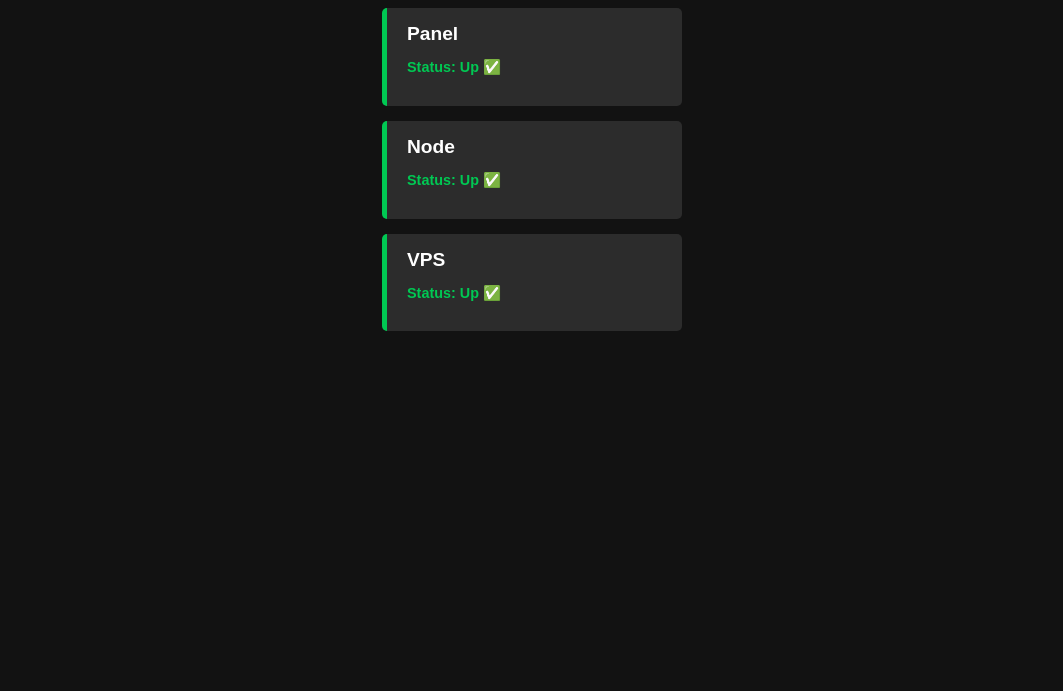
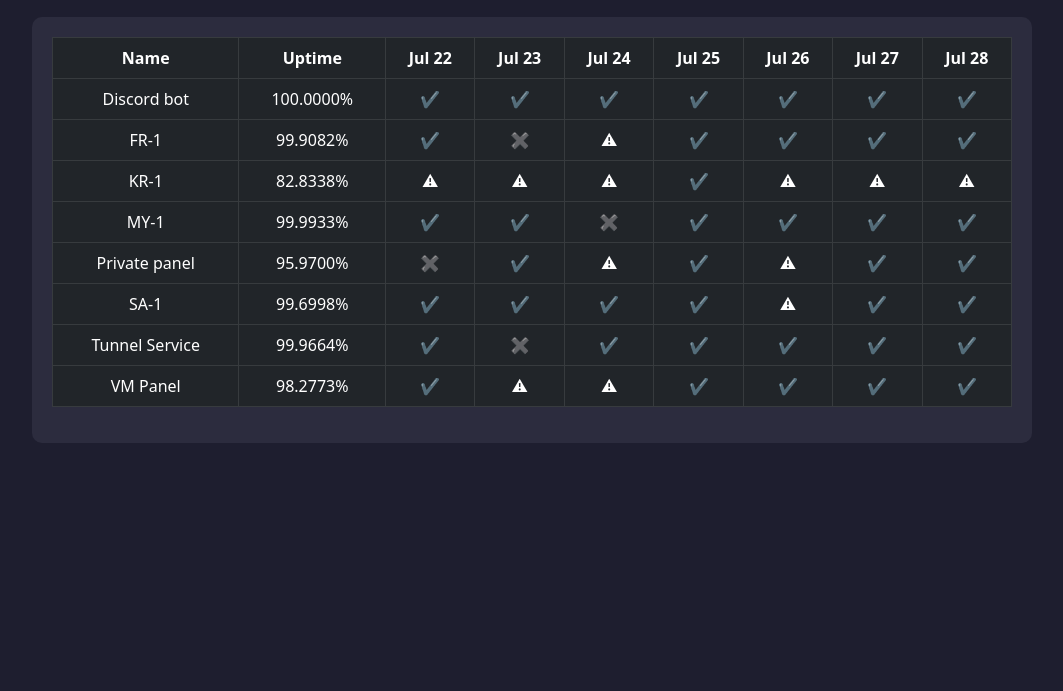
Before and after one commit to mrsdbd1/Aiai, a plain HTML site: page index.html in a window 1280 px wide. Shown: the part 109-800 px from the top of the page, without its empty margins (108-1171 px from the left). Drawn offline with nearby package versions, Linux system fonts and the light colour scheme.

Commit message:
Update index.html

```diff
--- a/index.html
+++ b/index.html
@@ -2,80 +2,145 @@
 <html lang="en">
 <head>
   <meta charset="UTF-8">
-  <title>LP NODES Status Page</title>
+  <title>LP Nodes Status</title>
+  <link rel="stylesheet" href="https://cdn.jsdelivr.net/npm/bootstrap@5.3.0/dist/css/bootstrap.min.css">
   <style>
     body {
-      font-family: Arial, sans-serif;
-      background-color: #121212;
-      color: #ffffff;
-      margin: 0;
-      padding: 0;
-      display: flex;
-      flex-direction: column;
-      align-items: center;
-      justify-content: flex-start;
-      height: 100vh;
+      background-color: #1e1e2f;
+      color: #fff;
     }
-
-    header {
+    .panel {
+      background-color: #2c2c3e;
+      padding: 20px;
+      border-radius: 10px;
+      margin: 20px auto;
+      max-width: 1000px;
+    }
+    table {
       width: 100%;
-      background-color: #1e1e1e;
-      padding: 20px 0;
-      text-align: center;
-      box-shadow: 0 2px 4px rgba(0, 0, 0, 0.4);
+      color: #fff;
     }
-
-    header h1 {
-      margin: 0;
-      font-size: 2rem;
-      color: #00ffcc;
-    }
-
-    .status-container {
-      margin-top: 40px;
-      width: 300px;
-    }
-
-    .status-item {
-      background-color: #2c2c2c;
-      border-left: 5px solid #00c853;
-      padding: 15px 20px;
-      margin-bottom: 15px;
-      border-radius: 5px;
-    }
-
-    .status-item h2 {
-      margin: 0;
+    .status-icon {
       font-size: 1.2rem;
     }
-
-    .status-up {
-      color: #00c853;
-      font-weight: bold;
-      font-size: 0.9rem;
-    }
+    .green { color: #4caf50; }
+    .red { color: #f44336; }
+    .yellow { color: #ffeb3b; }
   </style>
 </head>
 <body>
 
-  <header>
-    <h1>LP NODES - Status Page</h1>
-  </header>
+  <div class="panel text-center">
+    <h2>LP Nodes</h2>
+  </div>
 
-  <div class="status-container">
-    <div class="status-item">
-      <h2>Panel</h2>
-      <p class="status-up">Status: Up ✅</p>
-    </div>
-    <div class="status-item">
-      <h2>Node</h2>
-      <p class="status-up">Status: Up ✅</p>
-    </div>
-    <div class="status-item">
-      <h2>VPS</h2>
-      <p class="status-up">Status: Up ✅</p>
-    </div>
+  <div class="panel">
+    <table class="table table-dark table-bordered text-center align-middle">
+      <thead>
+        <tr>
+          <th>Name</th>
+          <th>Uptime</th>
+          <th>Jul 22</th>
+          <th>Jul 23</th>
+          <th>Jul 24</th>
+          <th>Jul 25</th>
+          <th>Jul 26</th>
+          <th>Jul 27</th>
+          <th>Jul 28</th>
+        </tr>
+      </thead>
+      <tbody>
+        <tr>
+          <td>Discord bot</td>
+          <td>100.0000%</td>
+          <td class="green">✔</td>
+          <td class="green">✔</td>
+          <td class="green">✔</td>
+          <td class="green">✔</td>
+          <td class="green">✔</td>
+          <td class="green">✔</td>
+          <td class="green">✔</td>
+        </tr>
+        <tr>
+          <td>FR-1</td>
+          <td>99.9082%</td>
+          <td class="green">✔</td>
+          <td class="yellow">✖</td>
+          <td class="red">⚠</td>
+          <td class="green">✔</td>
+          <td class="green">✔</td>
+          <td class="green">✔</td>
+          <td class="green">✔</td>
+        </tr>
+        <tr>
+          <td>KR-1</td>
+          <td>82.8338%</td>
+          <td class="red">⚠</td>
+          <td class="red">⚠</td>
+          <td class="red">⚠</td>
+          <td class="green">✔</td>
+          <td class="red">⚠</td>
+          <td class="red">⚠</td>
+          <td class="red">⚠</td>
+        </tr>
+        <tr>
+          <td>MY-1</td>
+          <td>99.9933%</td>
+          <td class="green">✔</td>
+          <td class="green">✔</td>
+          <td class="yellow">✖</td>
+          <td class="green">✔</td>
+          <td class="green">✔</td>
+          <td class="green">✔</td>
+          <td class="green">✔</td>
+        </tr>
+        <tr>
+          <td>Private panel</td>
+          <td>95.9700%</td>
+          <td class="yellow">✖</td>
+          <td class="green">✔</td>
+          <td class="red">⚠</td>
+          <td class="green">✔</td>
+          <td class="red">⚠</td>
+          <td class="green">✔</td>
+          <td class="green">✔</td>
+        </tr>
+        <tr>
+          <td>SA-1</td>
+          <td>99.6998%</td>
+          <td class="green">✔</td>
+          <td class="green">✔</td>
+          <td class="green">✔</td>
+          <td class="green">✔</td>
+          <td class="red">⚠</td>
+          <td class="green">✔</td>
+          <td class="green">✔</td>
+        </tr>
+        <tr>
+          <td>Tunnel Service</td>
+          <td>99.9664%</td>
+          <td class="green">✔</td>
+          <td class="yellow">✖</td>
+          <td class="green">✔</td>
+          <td class="green">✔</td>
+          <td class="green">✔</td>
+          <td class="green">✔</td>
+          <td class="green">✔</td>
+        </tr>
+        <tr>
+          <td>VM Panel</td>
+          <td>98.2773%</td>
+          <td class="green">✔</td>
+          <td class="red">⚠</td>
+          <td class="red">⚠</td>
+          <td class="green">✔</td>
+          <td class="green">✔</td>
+          <td class="green">✔</td>
+          <td class="green">✔</td>
+        </tr>
+      </tbody>
+    </table>
   </div>
 
 </body>
-</html>
+            </html>
```
